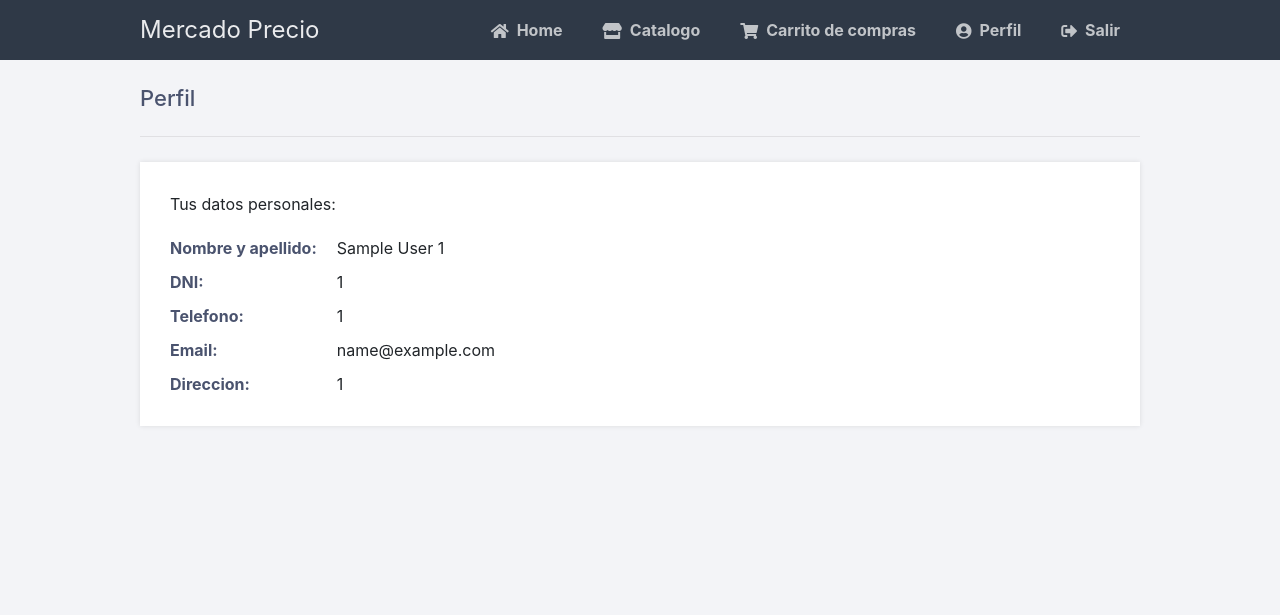
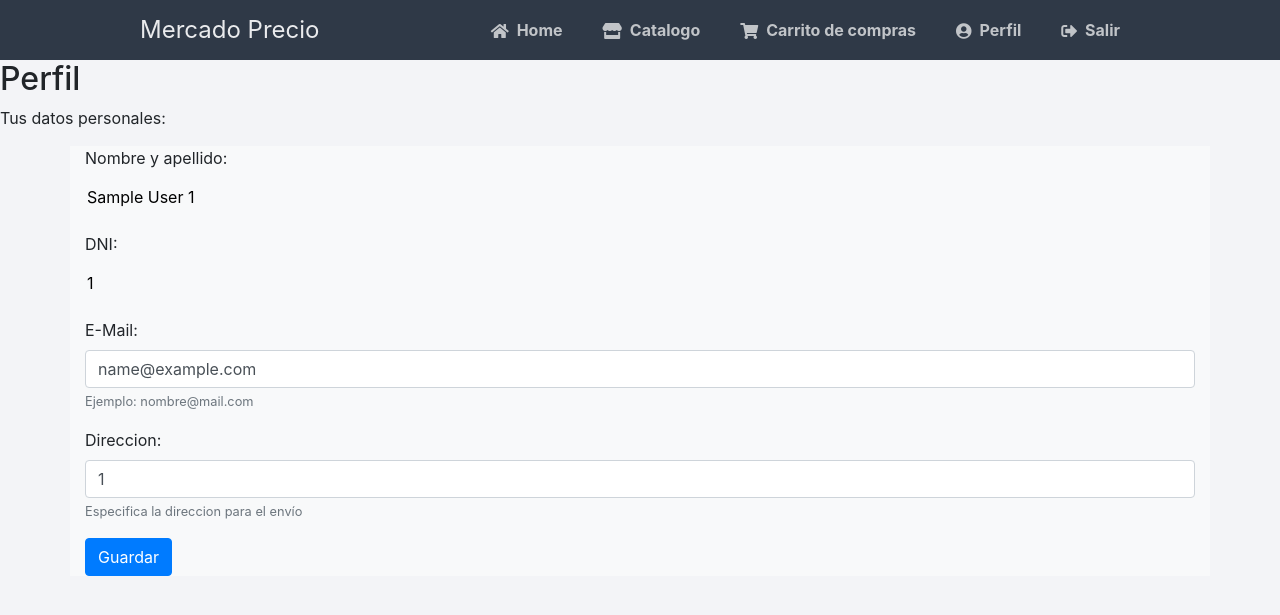
Before and after one commit to airkve/Flask-ecommerce, a Flask app: page /profile in a window 1280 px wide. Shown: the top 615 px of the page. Run offline with Flask 2, Linux system fonts and the light colour scheme; the visitor is signed in with stand-in values (Sample User, id 1); data that the repository does not hold is empty; some libraries are stand-ins or nearby versions.

Commit message:
Version 1.0

```diff
--- a/static/style.css
+++ b/static/style.css
@@ -116,80 +116,11 @@ body {
 body.loggedin {
     background-color: #f3f4f7;
 }
-.content {
-    width: 1000px;
-    margin: 0 auto;
-}
-.content h2 {
-    margin: 0;
-    padding: 25px 0;
-    font-size: 22px;
-    border-bottom: 1px solid #e0e0e3;
-    color: #4a536e;
-}
-.content > p, .content > div {
-    box-shadow: 0 0 5px 0 rgba(0, 0, 0, 0.1);
-    margin: 25px 0;
-    padding: 25px;
-  background-color: #fff;
-}
-.content > p table td, .content > div table td {
-  padding: 5px;
-}
-.content > p table td:first-child, .content > div table td:first-child {
-  font-weight: bold;
-  color: #4a536e;
-  padding-right: 15px;
-}
-.content > div p {
-  padding: 5px;
-  margin: 0 0 10px 0;
-}
-
-/* Style the container with a rounded border, grey background and some padding and margin */
-.container {
-border: 2px solid #ccc;
-background-color: #eee;
-border-radius: 5px;
-padding: 16px;
-margin: 16px 0;
-}
-
-/* Clear floats after containers */
-.container::after {
-content: "";
-clear: both;
-display: table;
-}
-
-/* Float images inside the container to the left. Add a right margin, and style the image as a circle */
-.container img {
-float: left;
-margin-right: 20px;
-border-radius: 50%;
-}
-
-/* Increase the font-size of a span element */
-.container span {
-font-size: 20px;
-margin-right: 15px;
-}
-
-/* Add media queries for responsiveness. This will center both the text and the image inside the container */
-@media (max-width: 500px) {
-.container {
-    text-align: center;
-}
-
-.container img {
-    margin: auto;
-    float: none;
-    display: block;
-}
-}
 
 .flat {
     background-color:transparent;
     border:0px;
     padding:0px;
 }
+
+input[name=""]
--- a/templates/profile.html
+++ b/templates/profile.html
@@ -6,27 +6,28 @@
 <h2>Perfil</h2>
 <div>
     <p>Tus datos personales:</p>
-    <table>
-        <tr>
-            <td>Nombre y apellido:</td>
-            <td>{{ session['nombre'] }} {{ session['apellido'] }}</td>
-        </tr>
-        <tr>
-            <td>DNI:</td>
-            <td>{{ session['dni'] }}</td>
-        </tr>
-        <tr>
-            <td>Telefono:</td>
-            <td>{{ session['telefono'] }}</td>
-        </tr>
-        <tr>
-            <td>Email:</td>
-            <td>{{ session['email'] }}</td>
-        </tr>
-        <tr>
-            <td>Direccion:</td>
-            <td>{{ session['direccion'] }}</td>
-        </tr>
-    </table>
+    <div class="container bg-light">
+        <form action="" method="POST">
+            <div class="form-group">
+            <label for="">Nombre y apellido:</label>
+            <input type="text" name="fullname" class="form-control-plaintext" value="{{ session['nombre'] }} {{ session['apellido'] }}">
+            </div>
+            <div class="form-group">
+            <label for="">DNI:</label>
+            <input type="text" name="dni" class="form-control-plaintext" value="{{ session['dni'] }}">
+            </div>
+            <div class="form-group">
+            <label for="">E-Mail:</label>
+            <input type="text" name="email" class="form-control" value="{{ session['email'] }}" aria-describedby="helpId">
+            <small id="helpId" class="text-muted">Ejemplo: nombre@mail.com</small>
+            </div>
+            <div class="form-group">
+            <label for="">Direccion:</label>
+            <input type="text" name="" id="" class="form-control" value="{{ session['direccion'] }}" aria-describedby="helpId">
+            <small id="helpId" class="text-muted">Especifica la direccion para el envío</small>
+            </div>
+            <button type="submit" class="btn btn-primary">Guardar</button>
+        </form>
+    </div>
 </div>
 {% endblock %}
--- a/views.py
+++ b/views.py
@@ -20,7 +20,6 @@ def login():
         email = request.form['email']
         password = str(b64encode(request.form['password'].encode('utf-8')), 'utf-8')
         credenciales = (email, password)
-        print(password)
         # valida la cuenta contra la base de datos
         account = db.validar_usuario(credenciales)
         # cursor.execute('SELECT * FROM usuarios\
@@ -124,7 +123,7 @@ def home():
     return redirect(url_for('login'))
 
 # define la ruta y funciones del perfil http://localhost:5000/pythonlogin/profile
-@app.route('/profile')
+@app.route('/profile', methods=['GET', 'POST'])
 def profile():
     # verifica si el usuario esta registrado
     if 'loggedin' in session:
@@ -149,10 +148,6 @@ def catalogo():
 @app.route('/carrito', methods=['GET', 'POST'])
 def carrito():
     if 'loggedin' in session:
-        # item = request.form['product']
-        # cantidad = request.form['cantidad']
-        # item_in_db = db.consultar_producto_por_nombre(item)
-        # compra = ()
         return render_template('carrito.html')
 
 # ruta que elimina los productos de carrito de compras
```
Also changed, not shown: templates/carrito.html (+10 -9 lines), templates/catalogo.html (+38 -45 lines), templates/home.html (+7 -4 lines), static/images/logo.jpg (added).
